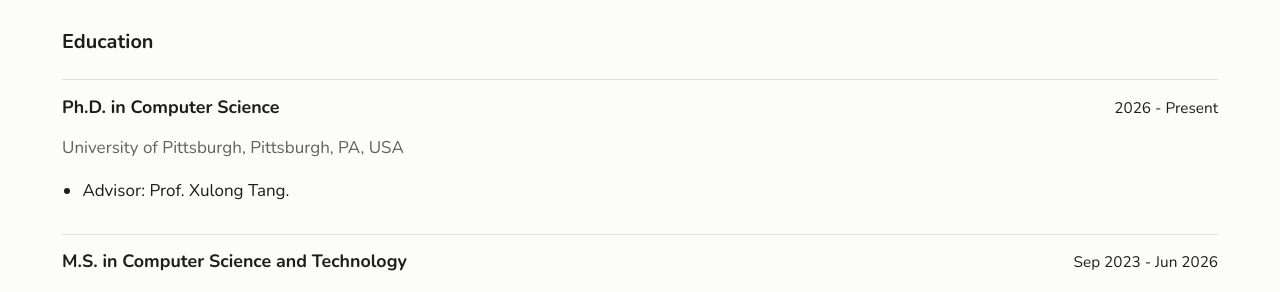
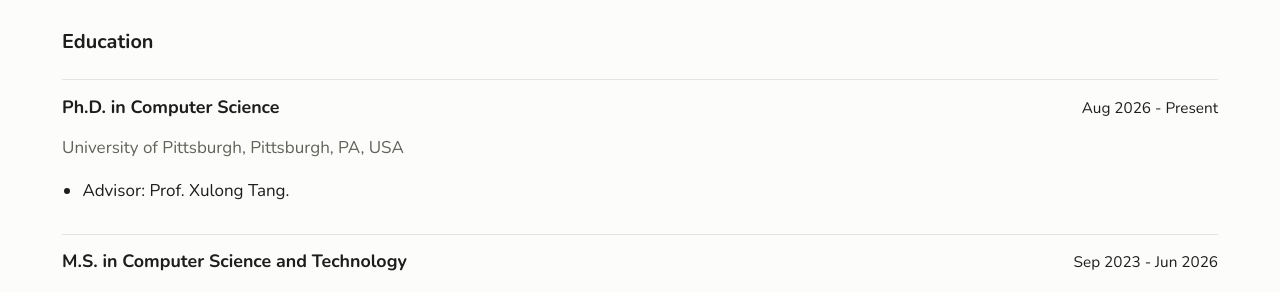
Before and after one commit to tubuxinnb/tubuxinnb.github.io, a Jekyll site: the page built from cv.md, in a window 1280 px wide. Shown: the part 668-960 px from the top of the page. Built offline with Jekyll 4.4.1, drawn with Linux system fonts in a browser that asks for light colours.

Commit message:
Set Ph.D. start date to Aug 2026
Co-Authored-By: Claude Opus 5.5 <noreply@anthropic.com>
Claude-Session: https://claude.ai/code/session_0121bAi3qDqbvqJCRHrtAUQF

```diff
--- a/_data/education.yml
+++ b/_data/education.yml
@@ -3,7 +3,7 @@
   title: "Ph.D. in Computer Science"
   organization: "University of Pittsburgh"
   location: "Pittsburgh, PA, USA"
-  period: "2026 - Present"
+  period: "Aug 2026 - Present"
   home_featured: true
   bullets:
     - "Advisor: Prof. Xulong Tang."
```
